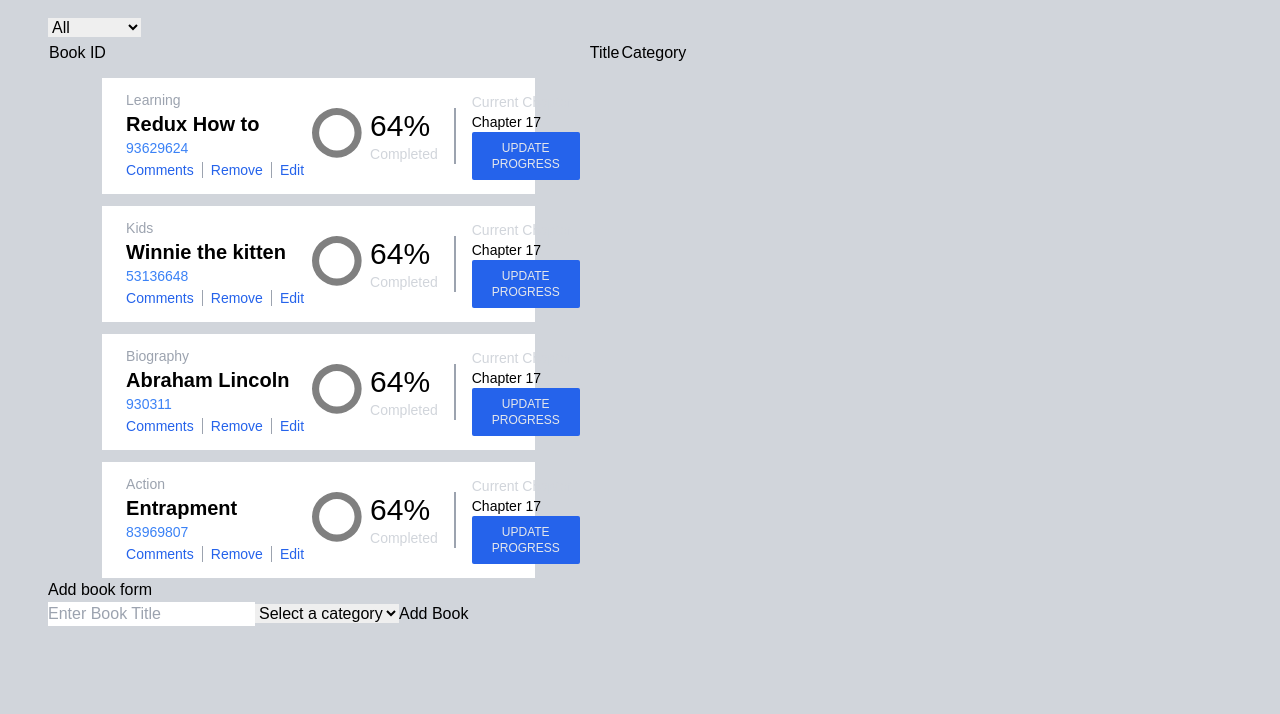
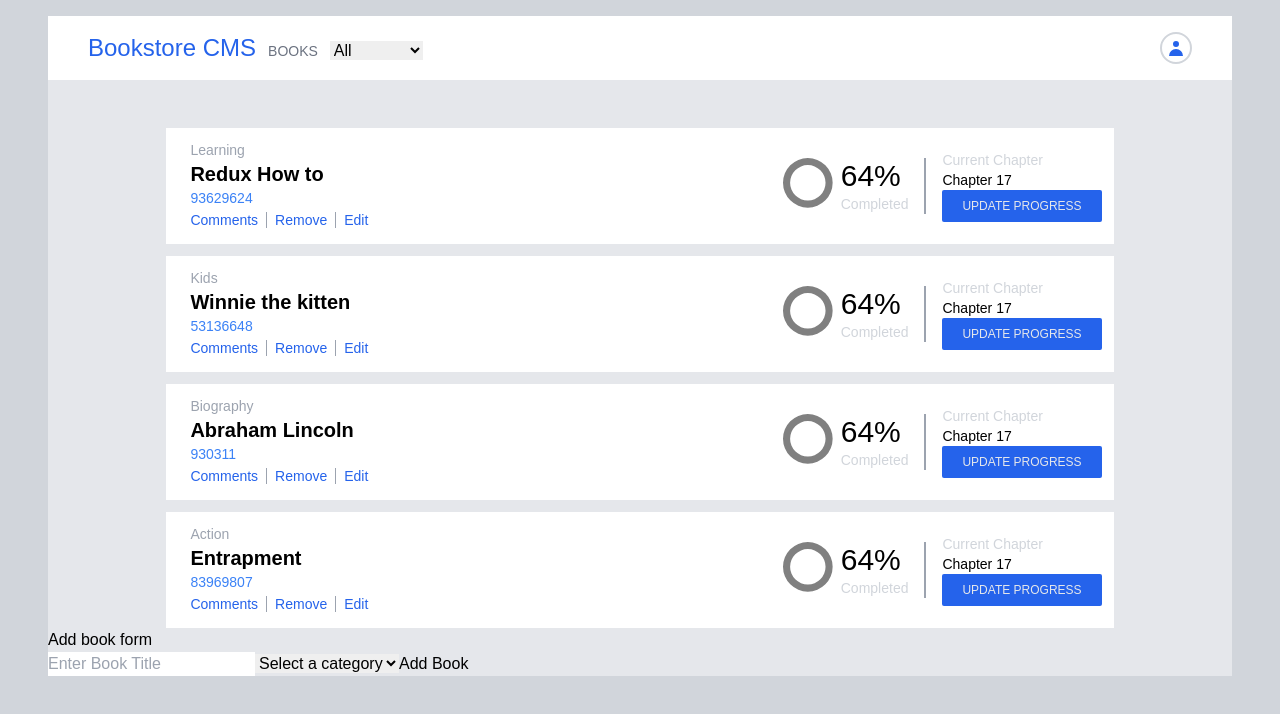
Before and after one commit to chrystalme/magic-books-inc, a React (Create React App) app: page / in a window 1280 px wide. Shown: the top 714 px of the page. Built offline with nearby package versions, Linux system fonts and the light colour scheme.

Commit message:
Update Booklist container styling

```diff
--- a/src/components/App.jsx
+++ b/src/components/App.jsx
@@ -3,7 +3,7 @@ import BooksList from '../containers/BooksList';
 import BooksForm from '../containers/BooksForm';
 
 const App = () => (
-  <div>
+  <div className="mx-auto bg-gray-200">
     <BooksList />
     <BooksForm />
   </div>
--- a/src/containers/BooksList.js
+++ b/src/containers/BooksList.js
@@ -14,22 +14,40 @@ const BooksList = ({
 
   return (
     <>
-      <CategoryFilter changeFilter={handleFilterChange} />
-      <table>
-        <thead>
-          <tr>
-            <td>Book ID</td>
-            <td>Title</td>
-            <td>Category</td>
-          </tr>
-        </thead>
-        <tbody>
-          {books.filter((book) => (filter === 'All' ? books : book.category === filter))
-            .map((book) => (
-              <Book key={book.ISBN} book={book} removeBook={handleRemoveBook} />
-            ))}
-        </tbody>
-      </table>
+      <nav className="container md:mx-auto">
+        <div className="bg-white flex justify-between align-middle items-center px-10 py-4">
+          <div className="content-center">
+            <span className="text-2xl text-blue-600">Bookstore CMS</span>
+
+            <a className="nav-item px-3" href="/">
+              Books
+            </a>
+            <CategoryFilter changeFilter={handleFilterChange} />
+          </div>
+          <div className="border-solid border-2 border-gray-300 rounded-full">
+            <svg
+              xmlns="http://www.w3.org/2000/svg"
+              className="fill-current text-blue-600 m-1 h-5 w-5"
+              viewBox="0 0 20 20"
+              fill="currentColor"
+            >
+              <path
+                strokeWidth="2"
+                fillRule="evenodd"
+                d="M10 9a3 3 0 100-6 3 3 0 000 6zm-7 9a7 7 0 1114 0H3z"
+                clipRule="evenodd"
+              />
+            </svg>
+          </div>
+        </div>
+      </nav>
+      <div className="mt-12">
+        {books
+          .filter((book) => (filter === 'All' ? books : book.category === filter))
+          .map((book) => (
+            <Book key={book.ISBN} book={book} removeBook={handleRemoveBook} />
+          ))}
+      </div>
     </>
   );
 };
@@ -44,13 +62,15 @@ const mapDispatchToProps = (dispatch) => ({
   handleFilterChange: (filter) => dispatch(changeFilter(filter.target.value)),
 });
 
-const ConnectedComponent = connect(mapStateToProps, mapDispatchToProps)(BooksList);
-
+const ConnectedComponent = connect(
+  mapStateToProps,
+  mapDispatchToProps,
+)(BooksList);
 BooksList.propTypes = {
   books: PropTypes.instanceOf(Array).isRequired,
   removeBook: PropTypes.func.isRequired,
+  handleFilterChange: PropTypes.func.isRequired,
   filter: PropTypes.string.isRequired,
-  handleFilterChange: PropTypes.func.isRequired,
 };
 
 export default ConnectedComponent;
```
